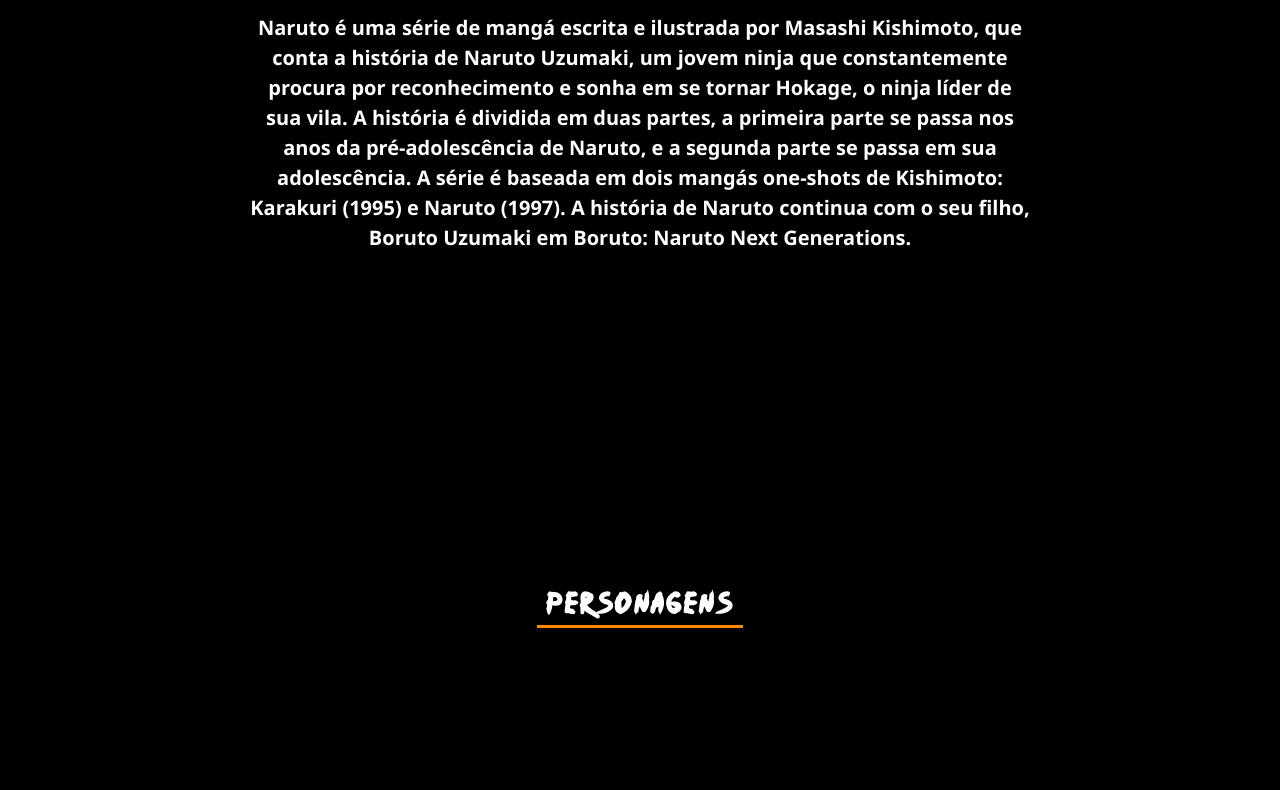
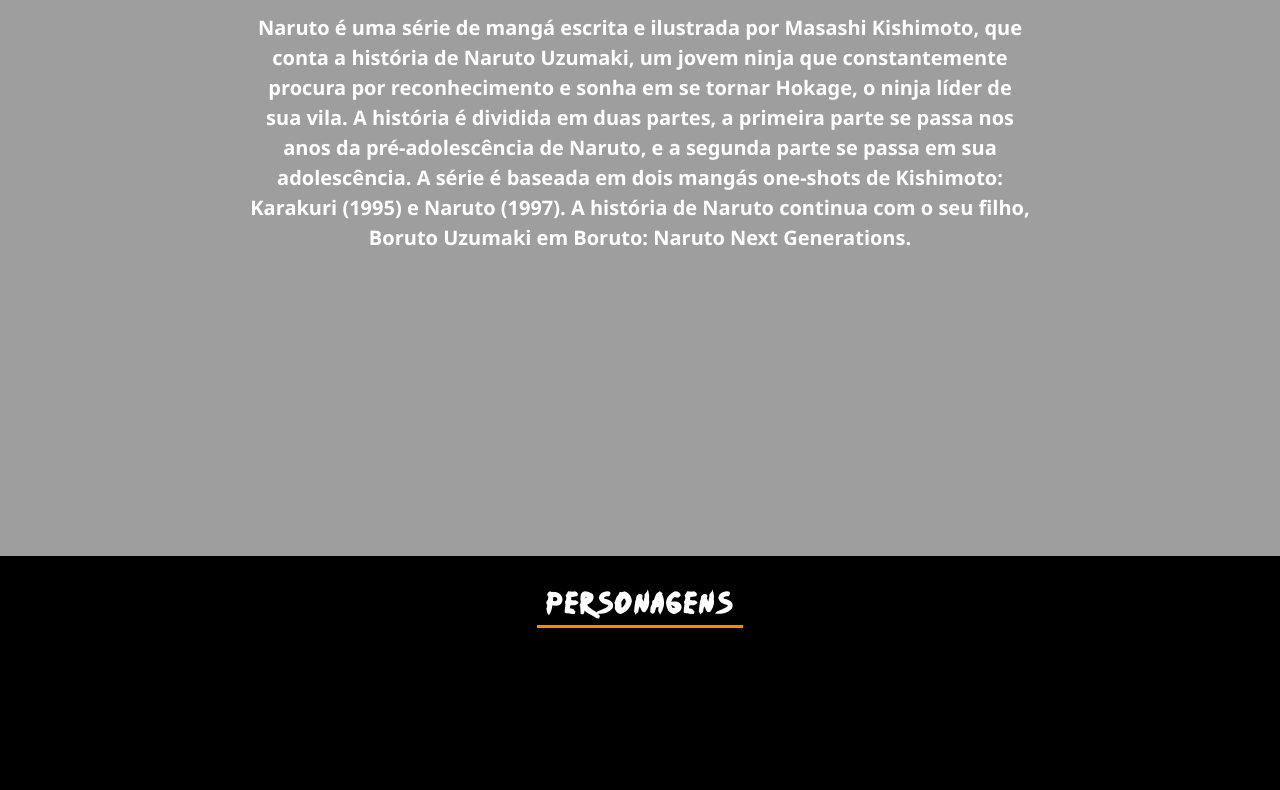
Before and after one commit to ByMota/Naruto_Web, a plain HTML site: page index.html in a window 1280 px wide. Shown: the part 394-1184 px from the top of the page. Drawn offline with Linux system fonts and the light colour scheme; the site is published under a folder, as on GitHub Pages, so addresses that start at the root find nothing; a script that the page names is missing.

Commit message:
Update style-naruto.css

```diff
--- a/css/style-naruto.css
+++ b/css/style-naruto.css
@@ -61,7 +61,7 @@
 .home {
   width: 100%;
   min-height: 950px;
-  background: url(/Img/fundo.svg) no-repeat center;
+  background: url(../Img/fundo.svg) no-repeat center;
 
   background-size: cover;
 }
```
